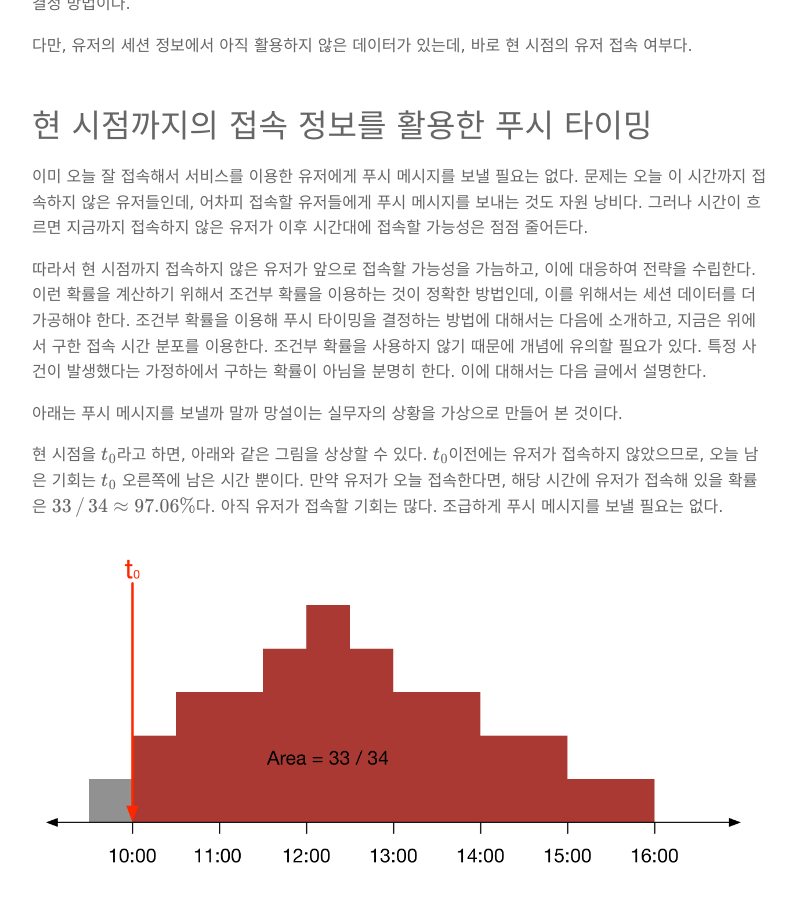
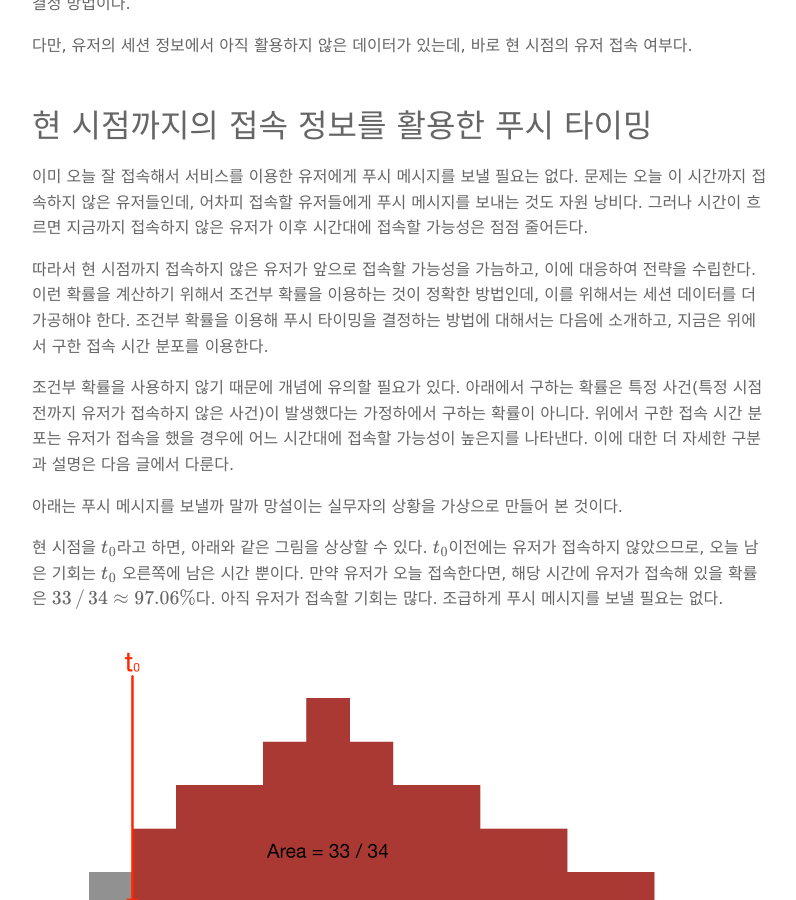
Before and after one commit to boxnwhiskr/boxnwhiskr.github.io, a Jekyll site: the page built from _posts/2015-02-27-right_timing_to_push_messages.markdown, in a window 1280 px wide and 900 px high, scrolled down 4331 px. Shown: the whole window, without its empty margins (240-1036 px from the left). Built offline with Jekyll 4.4.1, drawn with Linux system fonts in a browser that asks for light colours; nearby versions of some CDN libraries; some web fonts are replaced; formulas are drawn with MathJax 3.

Commit message:
Polish sentences

```diff
--- a/_posts/2015-02-27-right_timing_to_push_messages.markdown
+++ b/_posts/2015-02-27-right_timing_to_push_messages.markdown
@@ -100,9 +100,11 @@ P(11\text{:}30 \le X \le 13\text{:}00) & = \int_{11\text{:}30}^{13\text{:}00}f(x
 따라서 현 시점까지 접속하지 않은 유저가 앞으로 접속할 가능성을 가늠하고, 이에 대응하여 전략을 수립한다.
 이런 확률을 계산하기 위해서 조건부 확률을 이용하는 것이 정확한 방법인데, 이를 위해서는 세션 데이터를 더 가공해야 한다.
 조건부 확률을 이용해 푸시 타이밍을 결정하는 방법에 대해서는 다음에 소개하고, 지금은 위에서 구한 접속 시간 분포를 이용한다.
+
 조건부 확률을 사용하지 않기 때문에 개념에 유의할 필요가 있다.
-특정 사건이 발생했다는 가정하에서 구하는 확률이 아님을 분명히 한다.
-이에 대해서는 다음 글에서 설명한다.
+아래에서 구하는 확률은 특정 사건(특정 시점 전까지 유저가 접속하지 않은 사건)이 발생했다는 가정하에서 구하는 확률이 아니다.
+위에서 구한 접속 시간 분포는 유저가 접속을 했을 경우에 어느 시간대에 접속할 가능성이 높은지를 나타낸다.
+이에 대한 더 자세한 구분과 설명은 다음 글에서 다룬다.
 
 아래는 푸시 메시지를 보낼까 말까 망설이는 실무자의 상황을 가상으로 만들어 본 것이다.
 
```
